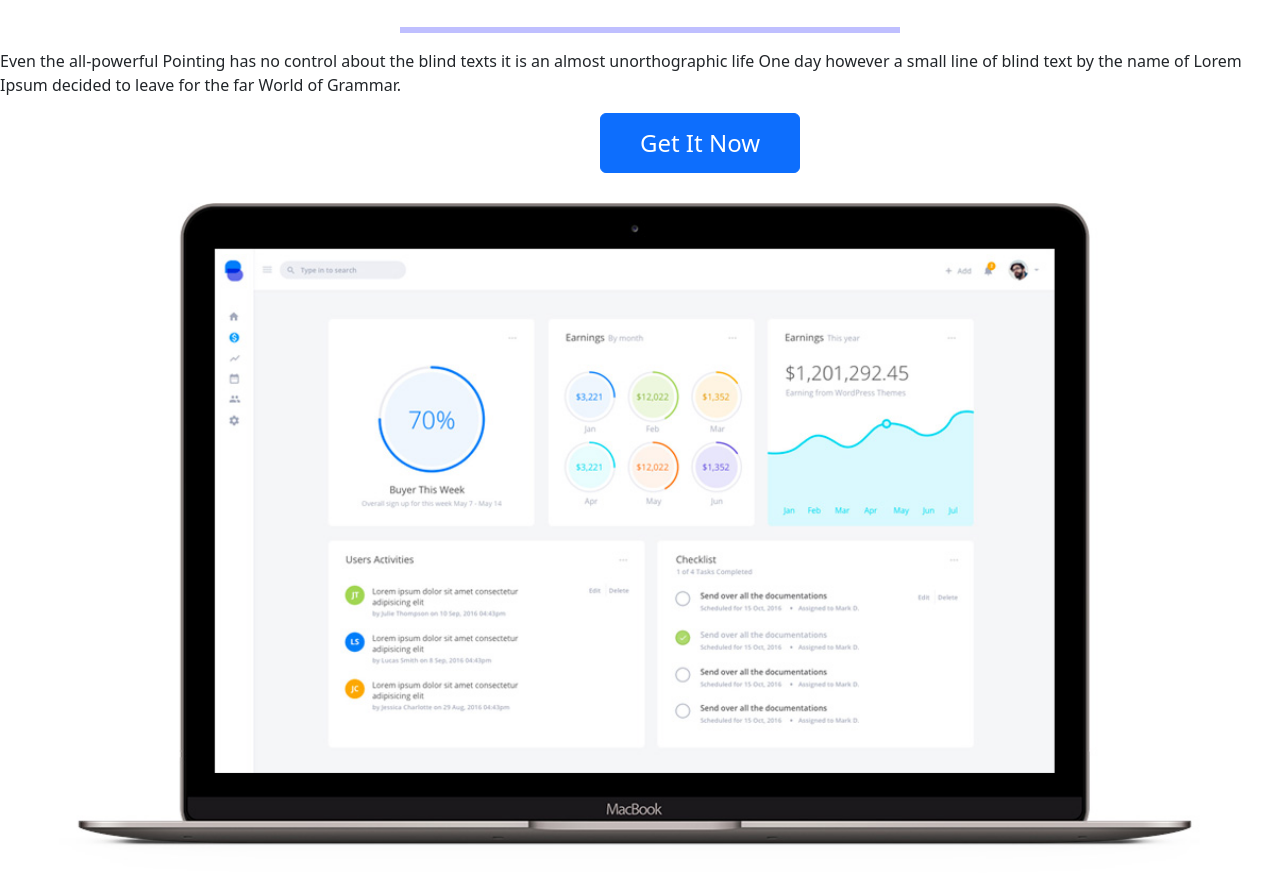
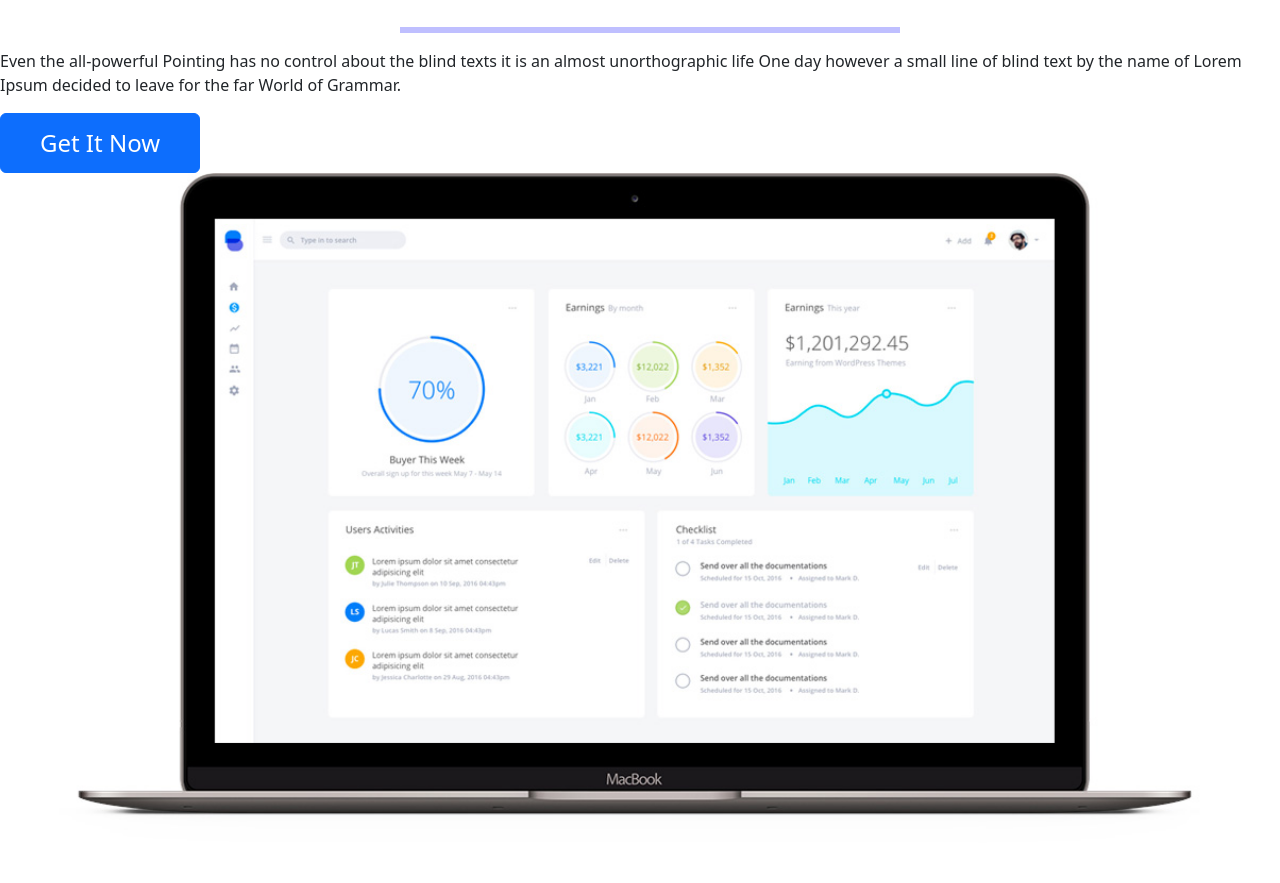
Before and after one commit to Farhanlibra/etproj3, a React (Vite) app: page /review in a window 1280 px wide. Shown: the part 4811-5694 px from the top of the page. Built offline with nearby package versions, Linux system fonts and the light colour scheme.

Commit message:
Update Review.jsx

```diff
--- a/src/assets/Pages/Review.jsx
+++ b/src/assets/Pages/Review.jsx
@@ -159,11 +159,7 @@ const Review = () => {
             World of Grammar.
           </p>
           <button
-            style={{
-              textAlign: "center",
-              marginLeft: "600px",
-              marginBottom: "30px",
-            }}
+
             className="btn btn-primary"
           >
             Get It Now
```
